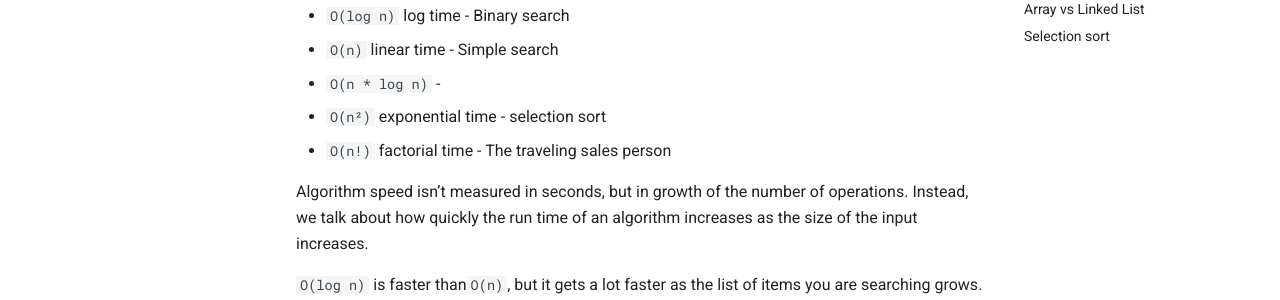
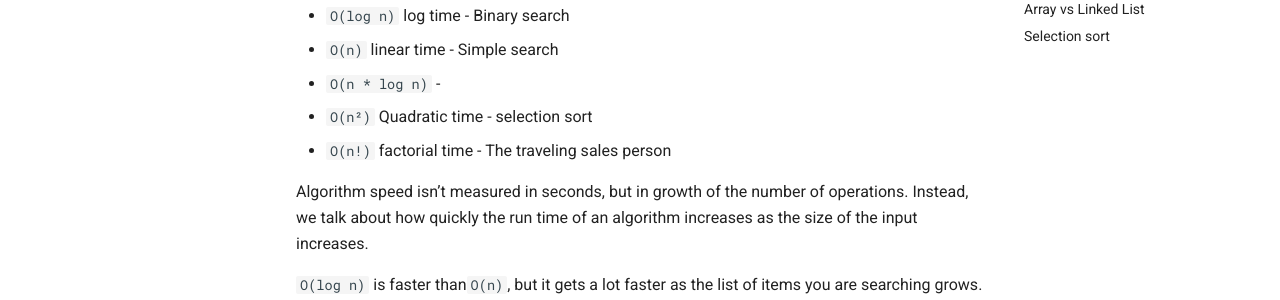
Before and after one commit to nabilseid/nabilseid.github.io, an MkDocs documentation site: the page built from docs/blog/posts/note-grokking-algorithms.md, in a window 1280 px wide and 900 px high, scrolled down 408 px. Shown: the part 153-453 px from the top of the window. Built offline with MkDocs 1.6.1 and Material for MkDocs 9.7.7, drawn with Linux system fonts in a browser that asks for light colours.

```diff
--- a/docs/blog/posts/note-grokking-algorithms.md
+++ b/docs/blog/posts/note-grokking-algorithms.md
@@ -23,7 +23,7 @@ Common Big O run times
 - `O(log n)` log time - Binary search
 - `O(n)` linear time  - Simple search
 - `O(n * log n)` -
-- `O(n²)` exponential time - selection sort
+- `O(n²)` Quadratic time - selection sort
 - `O(n!)` factorial time - The traveling sales person
 
 Algorithm speed isn’t measured in seconds, but in growth of the number of operations. Instead, we talk about how quickly the run time of an algorithm increases as the size of the input increases.
--- a/mkdocs.yml
+++ b/mkdocs.yml
@@ -72,6 +72,12 @@ markdown_extensions:
   - pymdownx.snippets
   - pymdownx.superfences
 
+  - pymdownx.superfences:
+      custom_fences:
+        - name: mermaid
+          class: mermaid
+          format: !!python/name:pymdownx.superfences.fence_code_format
+
 extra_css:
   - stylesheets/extra.css
 
```
